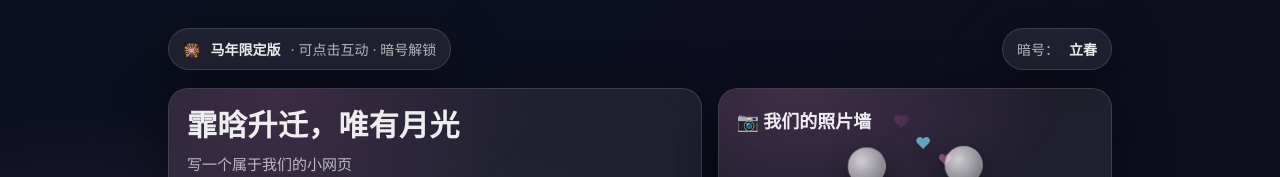
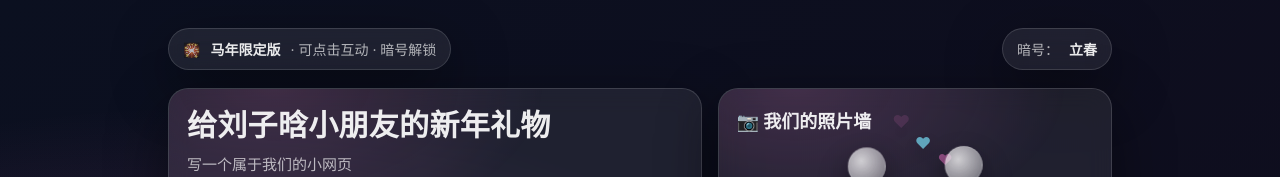
Before and after one commit to zhangxinyue1017/newyear-gift, a plain HTML site: page index.html in a window 1280 px wide. Shown: the top 177 px of the page. Drawn offline with Linux system fonts and the light colour scheme.

Commit message:
Update index.html

```diff
--- a/index.html
+++ b/index.html
@@ -456,7 +456,7 @@
 
   <div class="grid">
     <section class="card">
-      <h1>霏晗升迁，唯有月光</h1>
+      <h1>给刘子晗小朋友的新年礼物</h1>
       <p class="sub">
         写一个属于我们的小网页<br/>
         来记录这陪我走过的十年，也期待我们的未来
```
